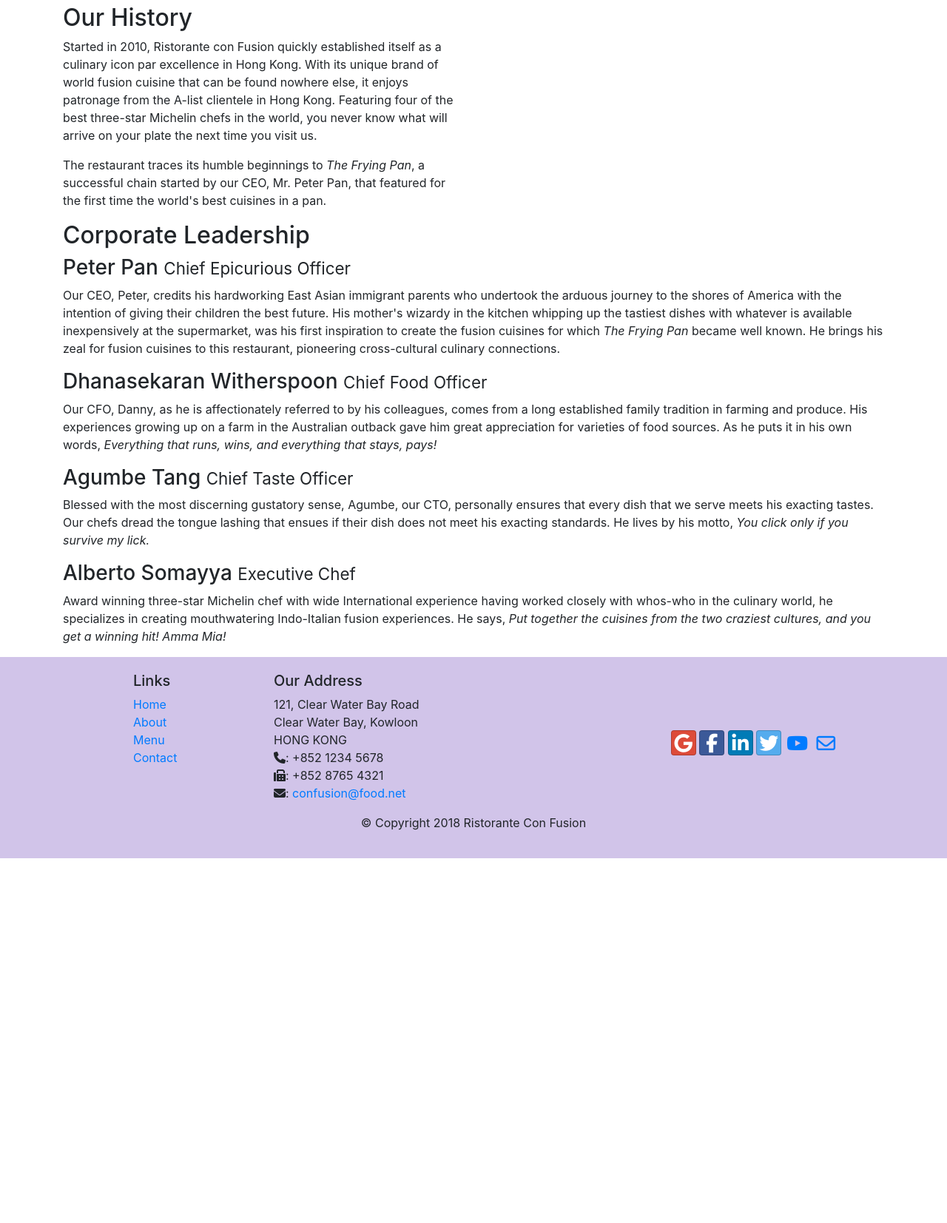
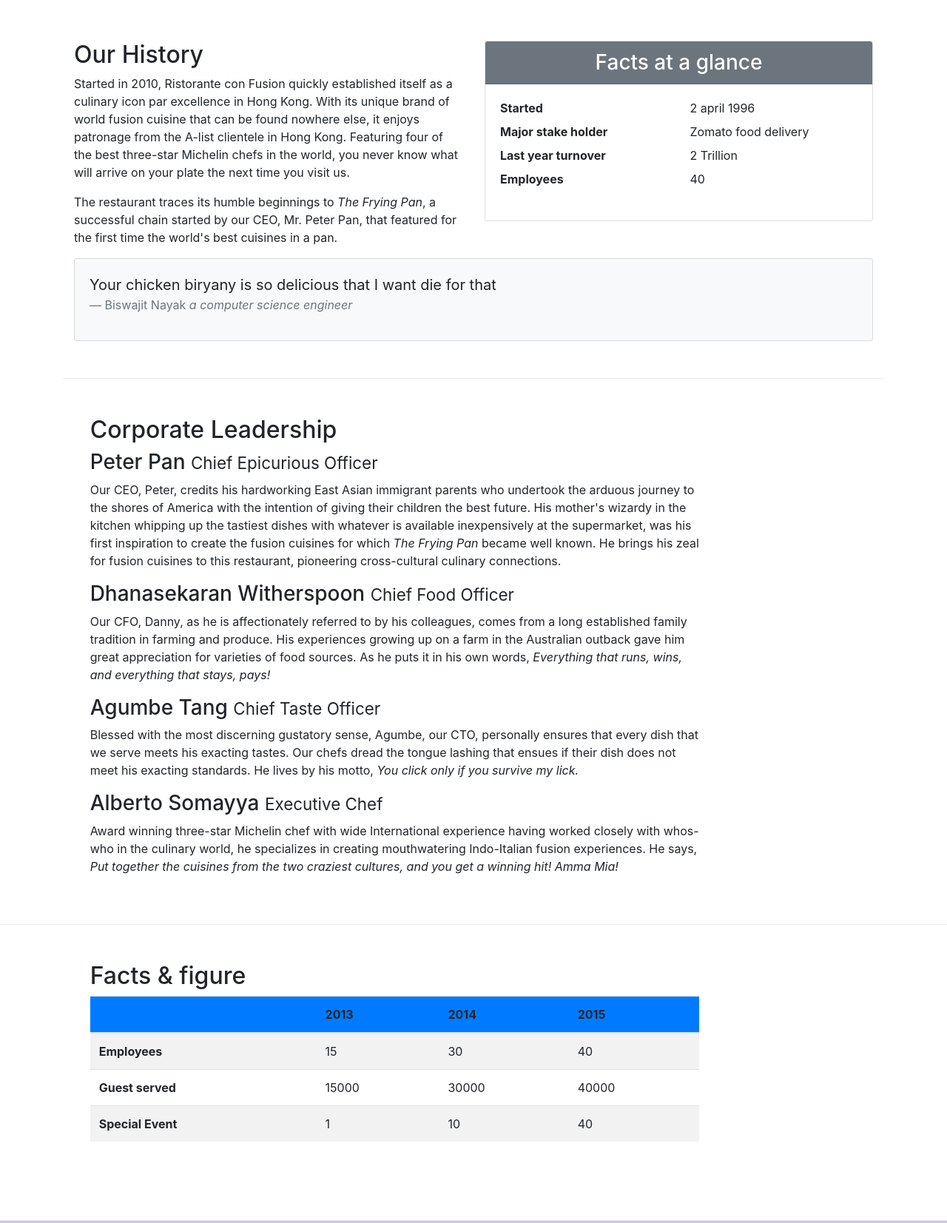
Before and after one commit to biswajitnayak390/Coursera_project, a website: page aboutus.html in a window 1280 px wide. Shown: the part 460-2113 px from the top of the page at 74% size. Before the commit the page ends 1620 px from the top, so only its background shows below. Drawn offline with nearby package versions, Linux system fonts and the light colour scheme.

Commit message:
tables and cards

```diff
--- a/aboutus.html
+++ b/aboutus.html
@@ -21,13 +21,13 @@
       <button type="button" class="navbar-toggler" data-toggle="collapse" data-target="#Navbar">
         <span class="navbar-toggler-icon"></span>
       </button>
-      <a class="navbar-brand mr-auto" href="#">meghna</a>
+      <a class="navbar-brand mr-auto" href="/">Byriany</a>
       <div class="collapse navbar-collapse" id="Navbar">
         <ul class="navbar-nav mr-auto">
-          <li class="nav-item active"> <a class="nav-link" href="#"> <span class="fa fa-home fa-lg"></span>  Home</a> </li>
+          <li class="nav-item active"> <a class="nav-link" href="/"> <span class="fa fa-home fa-lg"></span>  Home</a> </li>
             <li class="nav-item"> <a href="/aboutus.html" class="nav-link"> <span class="fa fa-info fa-lg"></span> About</a> </li>
               <li class="nav-item"> <a href="#" class="nav-link"><span class="fa fa-list fa-lg"></span> Menu</a> </li>
-                <li class="nav-item"> <a href="#" class="nav-link"><span class="fa fa-address-card fa-lg"></span> Contact</a> </li>
+                <li class="nav-item"> <a href="/contactus.html" class="nav-link"><span class="fa fa-address-card fa-lg"></span> Contact</a> </li>
         </ul>
 
       </div>
@@ -65,19 +65,56 @@
             </div>
         </div>
 
-        <div class="row">
-            <div class="col-sm-6">
+        <div class="row row-content">
+            <div class="col-12 col-sm-6 ">
                 <h2>Our History</h2>
                 <p>Started in 2010, Ristorante con Fusion quickly established itself as a culinary icon par excellence in Hong Kong. With its unique brand of world fusion cuisine that can be found nowhere else, it enjoys patronage from the A-list clientele in Hong Kong.  Featuring four of the best three-star Michelin chefs in the world, you never know what will arrive on your plate the next time you visit us.</p>
                 <p>The restaurant traces its humble beginnings to <em>The Frying Pan</em>, a successful chain started by our CEO, Mr. Peter Pan, that featured for the first time the world's best cuisines in a pan.</p>
             </div>
+            <div class="col-12 col-sm-6">
+              <div class="card">
+                <h3 class="card-header bg-secondary text-white text-center">
+                  Facts at a glance</h3>
+                  <div class="card-body">
+                    <dl class="row">
+                      <dt class="col-6">Started</dt>
+                      <dd class="col-6">2 april 1996</dd>
+                      <dt class="col-6">Major stake holder</dt>
+                      <dd class="col-6">Zomato food delivery</dd>
+                      <dt class="col-6">Last year turnover</dt>
+                      <dd class="col-6">2 Trillion</dd>
+                      <dt class="col-6">Employees</dt>
+                      <dd class="col-6">40</dd>
+
+
+                    </dl>
+
+                  </div>
+                </div>
+
+              </div>
+              <div class="col-12">
+                <div class="card card-body bg-light">
+                  <blockquote class="blockquote">
+                    <p class="mb-0">Your chicken biryany is so delicious that I want die for that</p>
+                    <footer class="blockquote-footer">Biswajit Nayak
+                    <cite>a computer science engineer</cite> </footer>
+
+                  </blockquote>
+
+                </div>
+
+              </div>
+
+            </div>
+
             <div>
             </div>
         </div>
 
 
-        <div class="row">
-            <div class="col-12">
+        <div class="row row-content">
+            <div class="col-12 col-sm-8 offset-md-1 ">
                 <h2>Corporate Leadership</h2>
                 <h3>Peter Pan <small>Chief Epicurious Officer</small></h3>
                 <p class="d-none d-sm-block">Our CEO, Peter, credits his hardworking East Asian immigrant parents who undertook the arduous journey to the shores of America with the intention of giving their children the best future. His mother's wizardy in the kitchen whipping up the tastiest dishes with whatever is available inexpensively at the supermarket, was his first inspiration to create the fusion cuisines for which <em>The Frying Pan</em> became well known. He brings his zeal for fusion cuisines to this restaurant, pioneering cross-cultural culinary connections.</p>
@@ -88,6 +125,49 @@
                 <h3>Alberto Somayya <small>Executive Chef</small></h3>
                 <p class="d-none d-sm-block">Award winning three-star Michelin chef with wide International experience having worked closely with whos-who in the culinary world, he specializes in creating mouthwatering Indo-Italian fusion experiences. He says, <em>Put together the cuisines from the two craziest cultures, and you get a winning hit! Amma Mia!</em></p>
             </div>
+
+       </div>
+       <div class="row row-content">
+         <div class="col-12 col-sm-8 offset-md-1">
+           <h2>Facts &amp; figure</h2>
+           <div class="table-responsive">
+             <table class="table table-striped">
+               <thead class="thead bg-primary">
+                 <tr>
+                   <th>&nbsp;</th>
+                   <th>2013</th>
+                   <th>2014</th>
+                   <th>2015</th>
+                 </tr>
+
+               </thead>
+               <tbody>
+                 <tr>
+                   <th>Employees</th>
+                   <td>15</td>
+                      <td>30</td>
+                         <td>40</td>
+                 </tr>
+                 <tr>
+                   <th>Guest served</th>
+                   <td>15000</td>
+                      <td>30000</td>
+                         <td>40000</td>
+                 </tr>
+                 <tr>
+                   <th>Special Event</th>
+                   <td>1</td>
+                      <td>10</td>
+                         <td>40</td>
+                 </tr>
+               </tbody>
+
+             </table>
+
+           </div>
+
+         </div>
+
        </div>
 
     </div>
```
Also changed, not shown: contactus.html (+70 -8 lines), index.html (+1 -1 lines), css/styles.css (line endings or trailing spaces).
